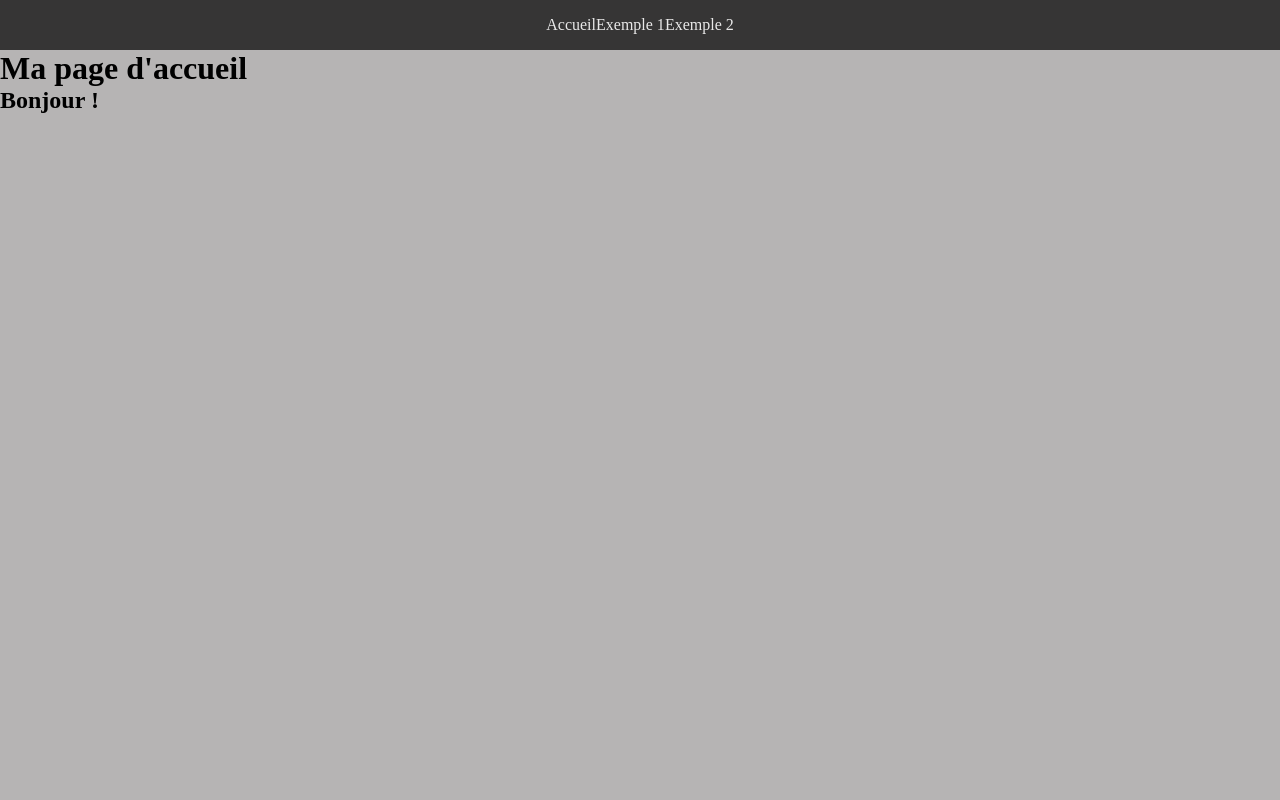
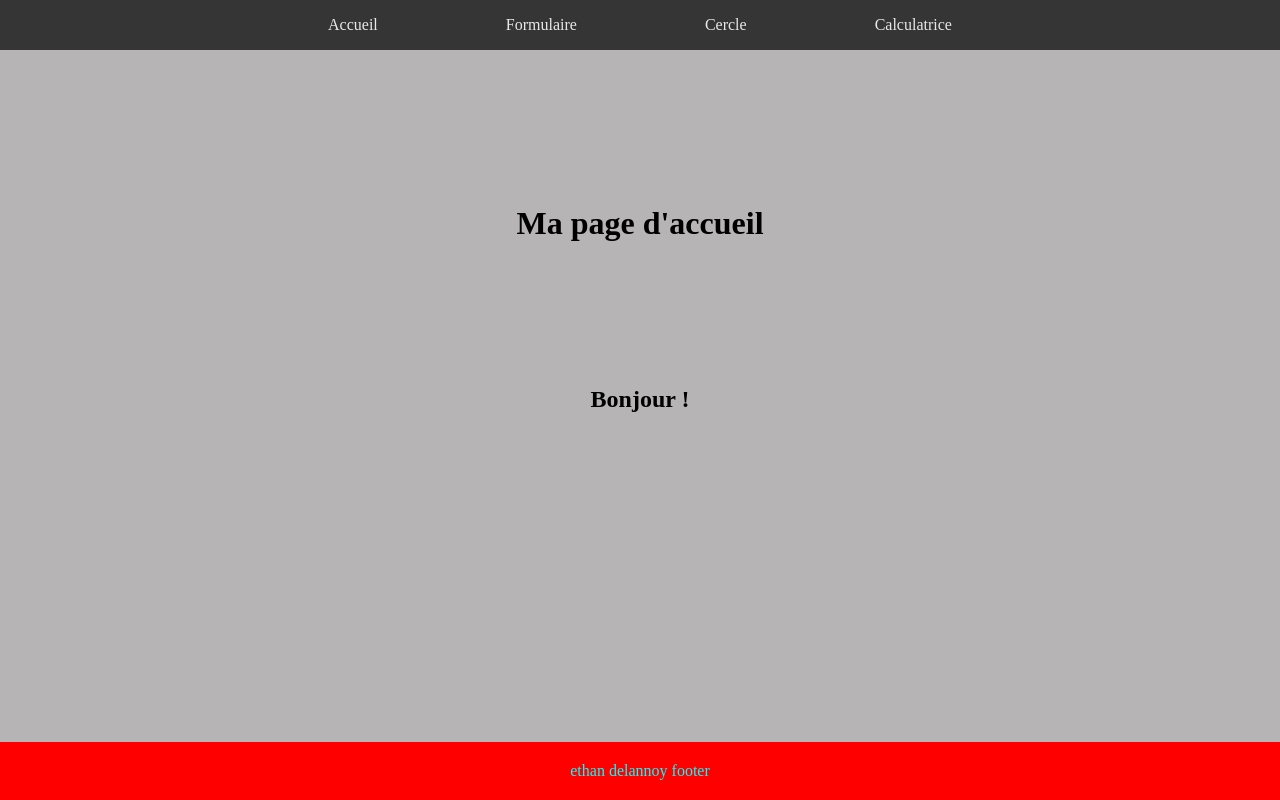
Before and after one commit to EthanDelannoy/DWWM, a PHP site: page / in a window 1280 px wide. Run offline with PHP 8.4, Linux system fonts and the light colour scheme.

Commit message:
06-06-21

```diff
--- a/HTML CSS/C - Formulaire PHP/index.php
+++ b/HTML CSS/C - Formulaire PHP/index.php
@@ -1,7 +1,10 @@
 <?php  ob_start(); ?>
 
+<div class="form-container">
+<h2>Bonjour !</h2>
+</div>
 
-<h2>Bonjour !</h2>
+
 
 <?php
     $content = ob_get_clean();
--- a/HTML CSS/C - Formulaire PHP/public/css/style.css
+++ b/HTML CSS/C - Formulaire PHP/public/css/style.css
@@ -1,14 +1,21 @@
-*{
+* {
     box-sizing: border-box;
     margin: 0;
     padding: 0;
 }
 
-body{
+html, body {
+    height: 100%;
+    margin: 0;
+}
+
+body {
+    display: flex;
+    flex-direction: column;
     background-color: #b6b4b4;
 }
 
-body header{
+header {
     height: 50px;
     background-color: black;
     opacity: 0.7;
@@ -16,18 +23,88 @@ body header{
     justify-content: center;
 }
 
-header nav{
+header nav {
     display: flex;
     align-items: center;
 }
 
-header nav ul{
+header nav ul {
     list-style: none;
     display: flex;
     flex-direction: row;
 }
 
-header nav ul li a{
-text-decoration: none;
-color: white;
+header nav ul li {
+    margin: 0 5vw;
 }
+
+header nav ul li a {
+    text-decoration: none;
+    color: white;
+}
+
+main {
+    flex: 1;
+}
+
+footer {
+    background-color: red;
+    color: aqua;
+    padding: 20px 0;
+    display: flex;
+    justify-content: center;
+    align-items: center;
+}
+
+.form-container {
+    display: flex;
+    justify-content: center;
+    align-items: center;
+    height: 1%;
+}
+
+form {
+    background-color: #fff;
+    padding: 20px;
+    border-radius: 10px;
+    box-shadow: 0 0 10px rgba(0, 0, 0, 0.1);
+    width: 300px;
+}
+label {
+    display: block;
+    margin-bottom: 8px;
+    font-weight: bold;
+}
+input{
+    width: 100%;
+    padding: 10px;
+    margin-bottom: 15px;
+    border: 1px solid #ddd;
+    border-radius: 5px;
+    box-sizing: border-box;
+}
+input[type="submit"] {
+    width: 100%;
+    padding: 10px;
+    background-color: #5cb85c;
+    border: none;
+    border-radius: 5px;
+    color: white;
+    font-weight: bold;
+    cursor: pointer;
+    transition: background-color 0.3s;
+}
+input[type="submit"]:hover {
+    background-color: #4cae4c;
+}
+
+h1{
+    display: flex;
+    justify-content: center;
+    align-items: center;
+    height: 50%;
+}
+
+select{
+    margin-bottom: 10px;
+}
--- a/HTML CSS/C - Formulaire PHP/template.php
+++ b/HTML CSS/C - Formulaire PHP/template.php
@@ -1,25 +1,37 @@
 <!DOCTYPE html>
 <html lang="fr">
+
 <head>
     <meta charset="UTF-8">
     <meta name="viewport" content="width=device-width, initial-scale=1.0">
-    <link rel="stylesheet" href="./public/css/style.css">
+    <link rel="stylesheet" href="public/css/style.css">
     <title>Formulaire</title>
 </head>
+
 <body>
     <header>
         <nav>
             <ul>
-            <li><a href="#">Accueil</a></li>
-            <li><a href="#">Exemple 1</a></li>
-            <li><a href="#">Exemple 2</a></li>
+                <li><a href="index.php">Accueil</a></li>
+                <li><a href="formulaire.php">Formulaire </a></li>
+                <li><a href="cercle.php">Cercle</a></li>
+                <li><a href="calculatrice.php">Calculatrice</a></li>
             </ul>
         </nav>
     </header>
 
+    <main>
         <h1><?= $titre ?></h1>
         <?= $content ?>
+    </main>
 
+    <footer>
+        <p>ethan delannoy footer</p>
+    </footer>
+</body>
+
+</html>
 
 </body>
+
 </html>
```
Also changed, not shown: HTML CSS/C - Formulaire PHP/calculatrice.php (added, +26 -0 lines), HTML CSS/C - Formulaire PHP/cercle.php (added, +18 -0 lines), HTML CSS/C - Formulaire PHP/fonctions.php (added, +56 -0 lines), HTML CSS/C - Formulaire PHP/formulaire.php (added, +32 -0 lines), HTML CSS/C - Formulaire PHP/traitement.php (added, +32 -0 lines), HTML CSS/C - Formulaire PHP/traitementCalculatrice.php (added, +25 -0 lines). Lines whose indentation alone changed are shown as unchanged.
